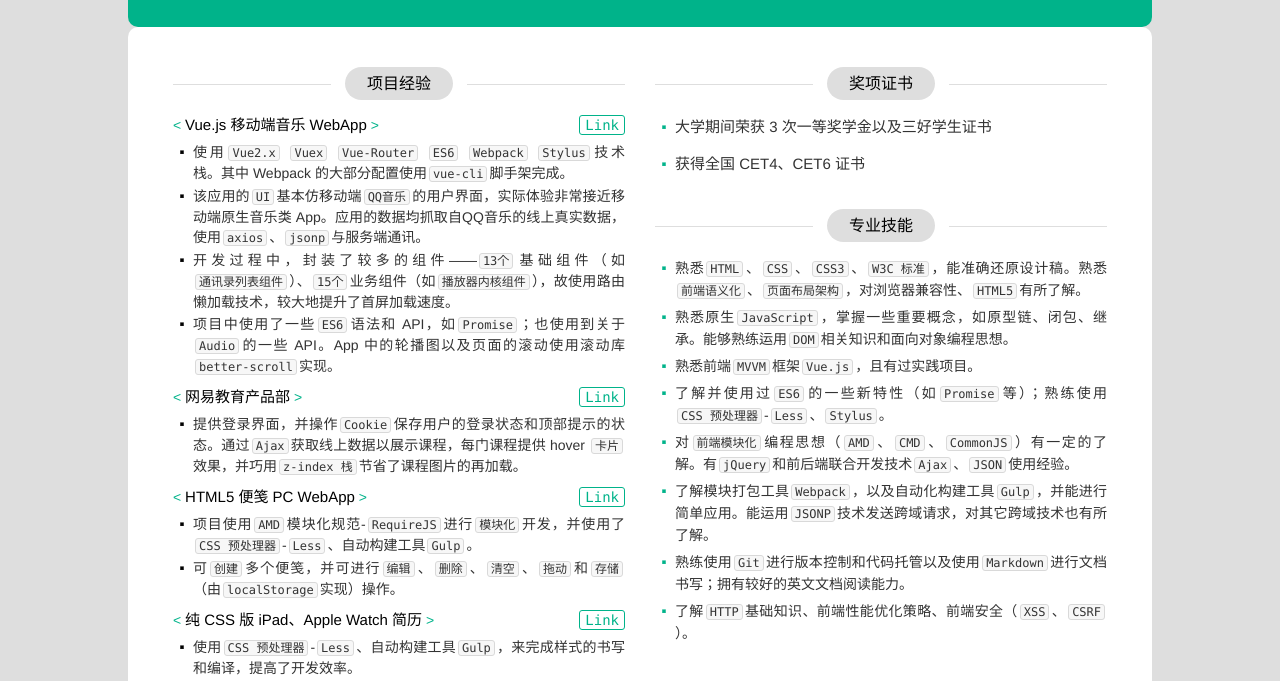
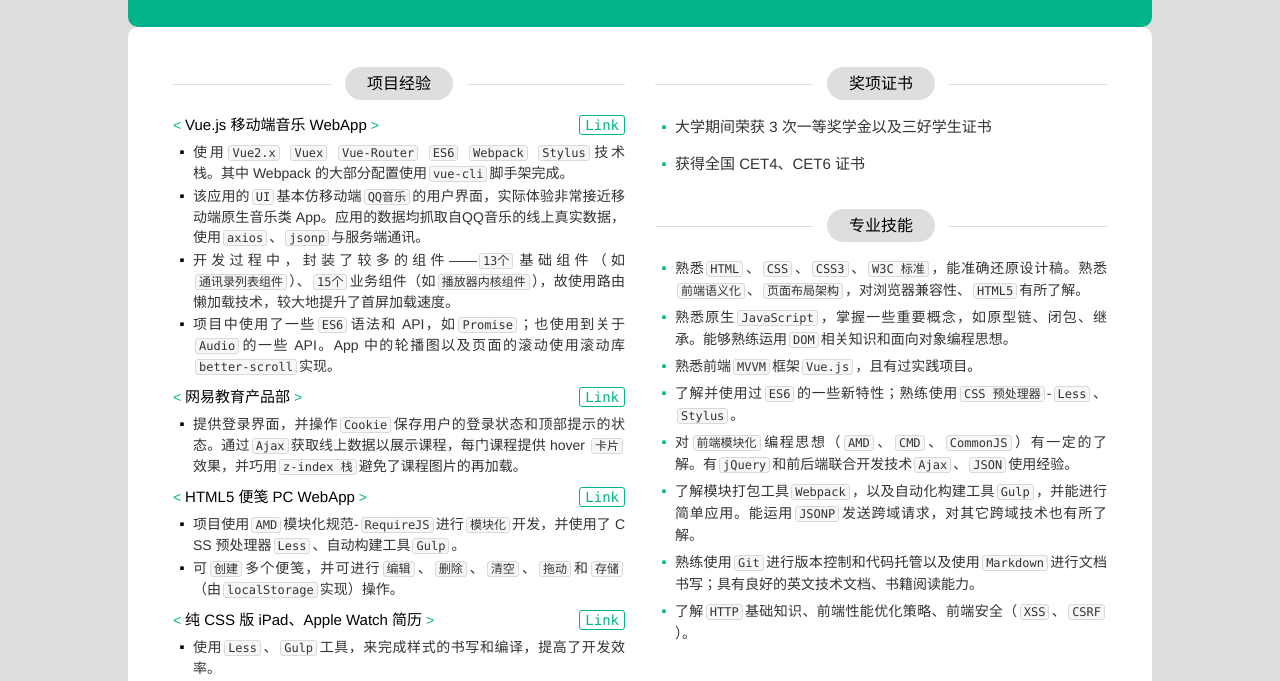
Before and after one commit to GetWang/Resume-of-GetWang, a website: page index.html in a window 1280 px wide. Shown: the part 266-947 px from the top of the page. Drawn offline with Linux system fonts and the light colour scheme.

Commit message:
delete some words

```diff
--- a/index.html
+++ b/index.html
@@ -109,7 +109,7 @@
                     <i class="icon-dot"></i>
                     <p class="desc">提供登录界面，并操作<em>Cookie</em>保存用户的登录状态和顶部提示的状态。通过<em>Ajax
                     </em>获取线上数据以展示课程，每门课程提供 hover <em>卡片
-                    </em>效果，并巧用<em>z-index 栈</em>节省了课程图片的再加载。</p>
+                    </em>效果，并巧用<em>z-index 栈</em>避免了课程图片的再加载。</p>
                   </li>
                 </ul>
               </div>
@@ -124,7 +124,7 @@
                   <li class="item">
                     <i class="icon-dot"></i>
                     <p class="desc">项目使用<em>AMD</em>模块化规范-<em>RequireJS</em>进行<em>模块化
-                    </em>开发，并使用了<em>CSS 预处理器</em>-<em>Less</em>、自动构建工具<em>Gulp</em>。</p>
+                    </em>开发，并使用了 CSS 预处理器<em>Less</em>、自动构建工具<em>Gulp</em>。</p>
                   </li>
                   <li class="item">
                     <i class="icon-dot"></i>
@@ -143,8 +143,7 @@
                 <ul class="list">
                   <li class="item">
                     <i class="icon-dot"></i>
-                    <p class="desc">使用<em>CSS 预处理器</em>-<em>Less</em>、自动构建工具<em>Gulp
-                    </em>，来完成样式的书写和编译，提高了开发效率。</p>
+                    <p class="desc">使用<em>Less</em>、<em>Gulp</em>工具，来完成样式的书写和编译，提高了开发效率。</p>
                   </li>
                   <li class="item">
                     <i class="icon-dot"></i>
@@ -184,7 +183,7 @@
             </div>
             <div class="projt projt-resume">
               <header class="projt-head">
-                <h3 class="projt-title"><i>&lt;&nbsp;</i>我的线上 HTML 简历<i>&nbsp;&gt;</i></h3>
+                <h3 class="projt-title"><i>&lt;&nbsp;</i>我的线上响应式 HTML 简历<i>&nbsp;&gt;</i></h3>
                 <a href="https://getwang.github.io/Resume-of-GetWang/" class="projt-link">Link</a>
               </header>
               <div class="projt-content">
@@ -240,7 +239,7 @@
               </li>
               <li class="item">
                 <i class="icon-dot"></i>
-                <p class="desc">了解并使用过<em>ES6</em>的一些新特性（如<em>Promise</em>等）；熟练使用<em>CSS 预处理器</em>-<em>Less</em>、<em>Stylus</em>。</p>
+                <p class="desc">了解并使用过<em>ES6</em>的一些新特性；熟练使用<em>CSS 预处理器</em>-<em>Less</em>、<em>Stylus</em>。</p>
               </li>
               <li class="item">
                 <i class="icon-dot"></i>
@@ -250,12 +249,12 @@
               <li class="item">
                 <i class="icon-dot"></i>
                 <p class="desc">了解模块打包工具<em>Webpack</em>，以及自动化构建工具<em>Gulp
-                </em>，并能进行简单应用。能运用<em>JSONP</em>技术发送跨域请求，对其它跨域技术也有所了解。</p>
+                </em>，并能进行简单应用。能运用<em>JSONP</em>发送跨域请求，对其它跨域技术也有所了解。</p>
               </li>
               <li class="item">
                 <i class="icon-dot"></i>
                 <p class="desc">熟练使用<em>Git</em>进行版本控制和代码托管以及使用<em>Markdown
-                </em>进行文档书写；拥有较好的英文文档阅读能力。</p>
+                </em>进行文档书写；具有良好的英文技术文档、书籍阅读能力。</p>
               </li>
               <li class="item">
                 <i class="icon-dot"></i>
```
